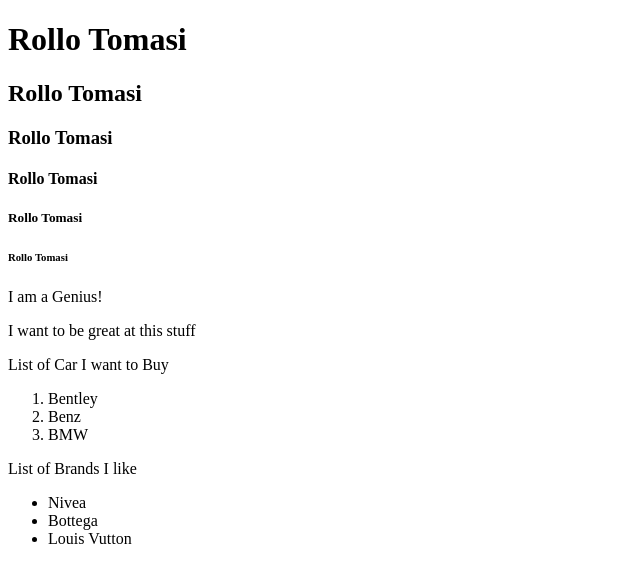
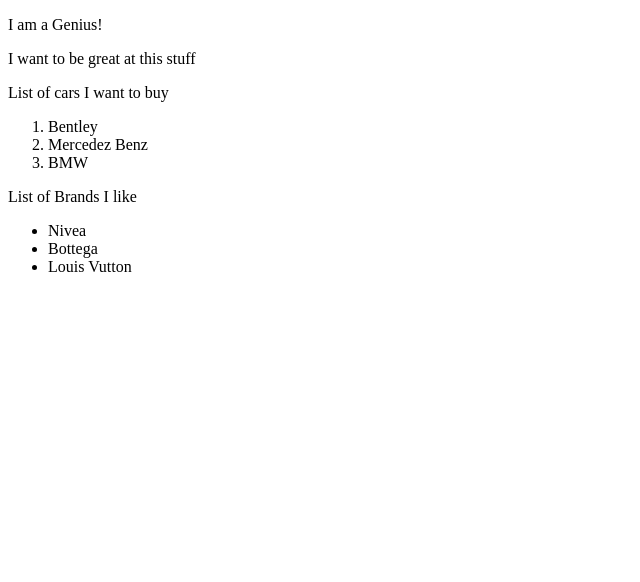
Before and after one commit to KingTomasi/code-the-future-for-rollo, a plain HTML site: page index.html in a window 1280 px wide. Shown: the whole page, without its empty margins (0-640 px from the left). Drawn offline with Linux system fonts and the light colour scheme.

Commit message:
Update index.html

```diff
--- a/index.html
+++ b/index.html
@@ -5,20 +5,17 @@
     <title>Tech Rollo</title>
   </head>
   <body>
-    <h1>Rollo Tomasi</h1>
-    <h2>Rollo Tomasi</h2>
-    <h3>Rollo Tomasi</h3>
-    <h4>Rollo Tomasi</h4>
-    <h5>Rollo Tomasi</h5>
-    <h6>Rollo Tomasi</h6>
 
-    <p>I am a Genius!</p>
-    <p>I want to be great at this stuff</p>
+    <div>
+      <p>I am a Genius!</p>
+      <p>I want to be great at this stuff</p>
+    </div>
 
-    <p>List of Car I want to Buy</p>
+
+    <p>List of cars I want to buy</p>
     <ol>
       <li>Bentley</li>
-      <li>Benz</li>
+      <li>Mercedez Benz</li>
       <li>BMW</li>
     </ol>
 
```
